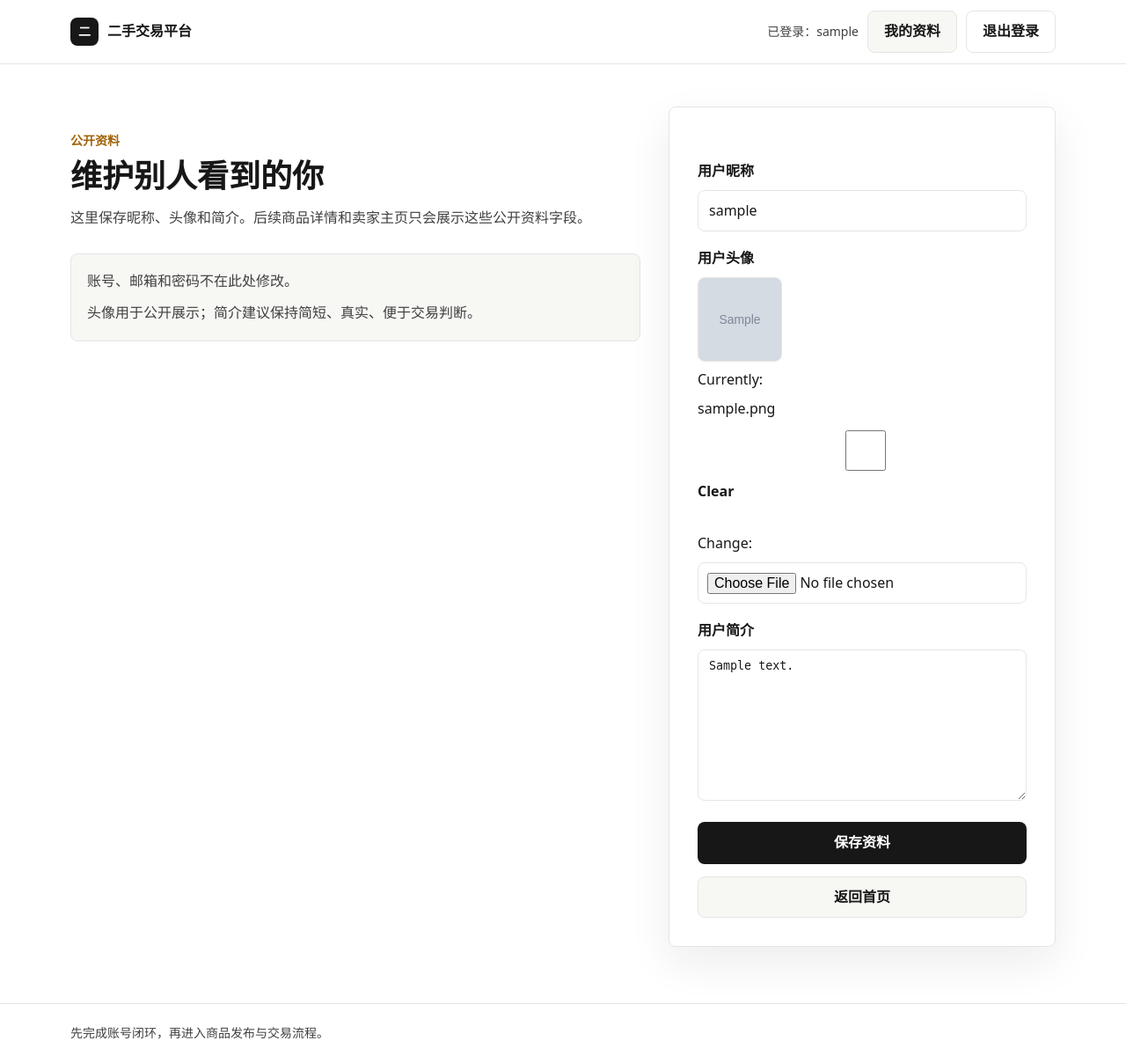
After one commit to txysyc/secondhand-platform, a Django app: page /accounts/profile/ in a window 1280 px wide. The commit adds this page. Shown: the whole page at 88% size. Run offline with Django 5.2, Linux system fonts and the light colour scheme; a user stored in the database is signed in; tables that the repository leaves empty hold one stand-in row (values such as "Sample post"); grey boxes marked "Sample" are stand-in pictures.

Commit message:
feat(secondhand-platform:users):完成公开资料编辑与受限访问引导 - 新增我的资料编辑页，支持昵称、头像和简介更新   - 使用登录保护限制资料页访问，并保留 next 回跳流程   - 在导航中加入“我的资料”入口   - 补充头像上传、非法昵称、空昵称、用户隔离和缺失 Profile 自动补齐测试   - 同步 story 1.4 审查记录、延期项和 sprint 状态

```diff
--- a/secondhand-platform/config/urls.py
+++ b/secondhand-platform/config/urls.py
@@ -3,9 +3,14 @@
 from django.contrib import admin
 from django.urls import path, include
 from django.views.generic import TemplateView
+from django.conf.urls.static import static
+from django.conf import settings
 
 urlpatterns = [
     path("", TemplateView.as_view(template_name="home.html"), name="home"),
     path("admin/", admin.site.urls),
     path("accounts/", include("users.urls", namespace="users")),
 ]
+
+if settings.DEBUG:
+    urlpatterns += static(settings.MEDIA_URL, document_root=settings.MEDIA_ROOT)
--- a/secondhand-platform/templates/base.html
+++ b/secondhand-platform/templates/base.html
@@ -230,7 +230,8 @@
             font-weight: 700;
         }
 
-        .field input {
+        .field input,
+        .field textarea {
             width: 100%;
             min-height: 46px;
             border: 1px solid var(--color-border);
@@ -240,7 +241,17 @@
             color: var(--color-primary);
         }
 
-        .field input:focus {
+        .field textarea {
+            min-height: 132px;
+            resize: vertical;
+        }
+
+        .field input[type="file"] {
+            padding: 10px;
+        }
+
+        .field input:focus,
+        .field textarea:focus {
             outline: 3px solid rgba(161, 98, 7, 0.24);
             border-color: var(--color-accent);
         }
@@ -286,6 +297,50 @@
 
         .home-panel {
             max-width: 760px;
+        }
+
+        .profile-layout {
+            min-height: calc(100vh - 220px);
+            display: grid;
+            align-items: start;
+            grid-template-columns: minmax(0, 1fr) minmax(320px, 440px);
+            gap: 32px;
+        }
+
+        .profile-copy {
+            padding-top: 28px;
+        }
+
+        .profile-panel {
+            border: 1px solid var(--color-border);
+            border-radius: 8px;
+            background: var(--color-background);
+            box-shadow: var(--shadow-soft);
+            padding: 32px;
+        }
+
+        .profile-summary {
+            margin-top: 28px;
+            border: 1px solid var(--color-border);
+            border-radius: 8px;
+            background: var(--color-surface);
+            padding: 18px;
+            display: grid;
+            gap: 10px;
+        }
+
+        .profile-summary p {
+            margin: 0;
+            color: var(--color-secondary);
+        }
+
+        .avatar-preview {
+            width: 96px;
+            height: 96px;
+            border-radius: 8px;
+            object-fit: cover;
+            border: 1px solid var(--color-border);
+            background: var(--color-surface);
         }
 
         .home-actions {
@@ -373,6 +428,14 @@
             .home-actions {
                 display: grid;
             }
+
+            .profile-layout {
+                grid-template-columns: 1fr;
+            }
+
+            .profile-copy {
+                padding-top: 0;
+            }
         }
     </style>
 </head>
@@ -387,6 +450,7 @@
             <div class="nav-actions">
                 {% if user.is_authenticated %}
                     <span class="nav-user">已登录：{{ user.username }}</span>
+                    <a class="button-secondary" href="{% url 'users:profile' %}">我的资料</a>
                     <form method="post" action="{% url 'users:logout' %}">
                         {% csrf_token %}
                         <button class="button-ghost" type="submit">退出登录</button>
--- /dev/null
+++ b/secondhand-platform/templates/users/profile_form.html
@@ -0,0 +1,59 @@
+{% extends "base.html" %}
+
+{% block title %}我的资料 - 二手交易平台{% endblock %}
+
+{% block content %}
+<section class="profile-layout" aria-labelledby="profile-title">
+    <div class="profile-copy">
+        <p class="eyebrow">公开资料</p>
+        <h1 id="profile-title">维护别人看到的你</h1>
+        <p class="lede">
+            这里保存昵称、头像和简介。后续商品详情和卖家主页只会展示这些公开资料字段。
+        </p>
+        <div class="profile-summary" aria-label="公开资料说明">
+            <p>账号、邮箱和密码不在此处修改。</p>
+            <p>头像用于公开展示；简介建议保持简短、真实、便于交易判断。</p>
+        </div>
+    </div>
+
+    <div class="profile-panel">
+        <form class="form-stack" method="post" enctype="multipart/form-data" novalidate>
+            {% csrf_token %}
+
+            {% if form.non_field_errors %}
+                <div class="form-errors" role="alert">
+                    {{ form.non_field_errors }}
+                </div>
+            {% endif %}
+
+            {% for field in form %}
+                <div class="field">
+                    <label for="{{ field.id_for_label }}">{{ field.label }}</label>
+
+                    {% if field.name == "avatar" and field.value %}
+                        <img class="avatar-preview" src="{{ field.value.url }}" alt="当前头像">
+                    {% endif %}
+
+                    {{ field }}
+
+                    {% if field.help_text %}
+                        <p class="help-text">{{ field.help_text }}</p>
+                    {% endif %}
+                    {% if field.errors %}
+                        <ul class="error-list" role="alert">
+                            {% for error in field.errors %}
+                                <li>{{ error }}</li>
+                            {% endfor %}
+                        </ul>
+                    {% endif %}
+                </div>
+            {% endfor %}
+
+            <div class="form-actions">
+                <button class="button" type="submit">保存资料</button>
+                <a class="button-secondary" href="{% url 'home' %}">返回首页</a>
+            </div>
+        </form>
+    </div>
+</section>
+{% endblock %}
--- a/secondhand-platform/users/forms.py
+++ b/secondhand-platform/users/forms.py
@@ -7,7 +7,7 @@ from django.contrib.auth import authenticate
 from django.contrib.auth.forms import UserCreationForm
 from django import forms
 
-from users.models import User
+from users.models import User, Profile
 
 
 class UserLoginForm(forms.Form):
@@ -132,3 +132,14 @@ class UserRegisterForm(UserCreationForm):
             raise forms.ValidationError("该用户名已存在")
 
         return username
+
+
+class ProfileForm(forms.ModelForm):
+    class Meta:
+        model = Profile
+        fields = ["nickname", "avatar", "bio"]
+        labels = {
+            "nickname": "用户昵称",
+            "avatar": "用户头像",
+            "bio": "用户简介",
+        }
--- a/secondhand-platform/users/models.py
+++ b/secondhand-platform/users/models.py
@@ -16,7 +16,7 @@ class User(AbstractUser):
 
     username = models.CharField(
         verbose_name="用户名",
-        max_length=6,
+        max_length=10,
         validators=[MinLengthValidator(2, message="用户名长度不得少于2位")],
         unique=True,
     )
@@ -73,7 +73,6 @@ class Profile(models.Model):
         max_length=10,
         validators=[MinLengthValidator(1, message="用户昵称长度不能为空")],
         null=True,
-        blank=True,
     )
     avatar = models.ImageField(
         verbose_name="用户头像",
--- a/secondhand-platform/users/urls.py
+++ b/secondhand-platform/users/urls.py
@@ -2,7 +2,7 @@
 
 from django.urls import path
 
-from users.views import LoginView, LogoutView, RegisterView
+from users.views import LoginView, LogoutView, RegisterView, ProfileView
 
 app_name = "users"
 
@@ -10,4 +10,5 @@ urlpatterns = [
     path("login/", LoginView.as_view(), name="login"),
     path("logout/", LogoutView.as_view(), name="logout"),
     path("register/", RegisterView.as_view(), name="register"),
+    path("profile/", ProfileView.as_view(), name="profile"),
 ]
--- a/secondhand-platform/users/views.py
+++ b/secondhand-platform/users/views.py
@@ -6,11 +6,13 @@ from django.contrib.auth import login, logout
 from django.shortcuts import render, redirect
 from django.utils.decorators import method_decorator
 from django.utils.http import url_has_allowed_host_and_scheme
+from django.contrib.auth.mixins import LoginRequiredMixin
 from django.views import View
 from django.views.decorators.csrf import csrf_protect
 
-from users.forms import UserLoginForm, UserRegisterForm
+from users.forms import UserLoginForm, UserRegisterForm, ProfileForm
 from users.services import register_add_group
+from users.models import Profile
 
 
 class LoginView(View):
@@ -33,6 +35,9 @@ class LoginView(View):
         next_url = request.GET.get("next")
 
         context = {"form": form, "next": next_url}
+
+        if next_url:
+            messages.warning(request, "请先登录后继续访问该页面")
 
         return render(request, self.template_name, context=context)
 
@@ -130,3 +135,41 @@ class RegisterView(View):
             return redirect(settings.LOGIN_URL)
 
         return render(request, self.template_name, context=context)
+
+
+class ProfileView(LoginRequiredMixin, View):
+    """处理当前登录用户的公开资料编辑。"""
+
+    model = Profile
+    template_name = "users/profile_form.html"
+    form_class = ProfileForm
+
+    def get(self, request, *args, **kwargs):
+        """渲染当前用户资料编辑页。"""
+
+        profile, _ = Profile.objects.get_or_create(user=request.user)
+
+        form = self.form_class(instance=profile)
+
+        context = {"form": form}
+
+        return render(request, self.template_name, context=context)
+
+    def post(self, request, *args, **kwargs):
+        """保存当前用户提交的公开资料。"""
+
+        profile, _ = Profile.objects.get_or_create(user=request.user)
+
+        form = self.form_class(
+            data=request.POST,
+            files=request.FILES,
+            instance=profile,
+        )
+        context = {"form": form}
+
+        if form.is_valid():
+            form.save()
+            messages.success(request, "更新成功")
+            return redirect("users:profile")
+
+        return render(request, self.template_name, context=context)
```
Also changed, not shown: AGENTS.md (+1 -1 lines), secondhand-platform/users/tests.py (+176 -0 lines), secondhand-platform/users/migrations/0003_alter_profile_bio_alter_user_username.py (added).
